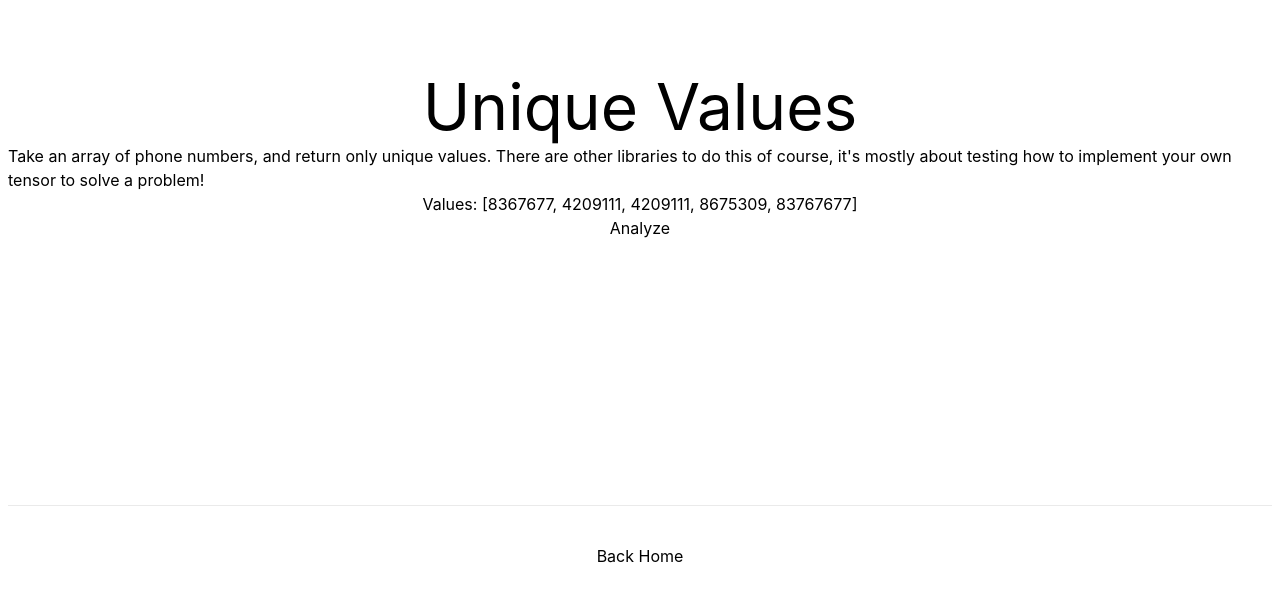
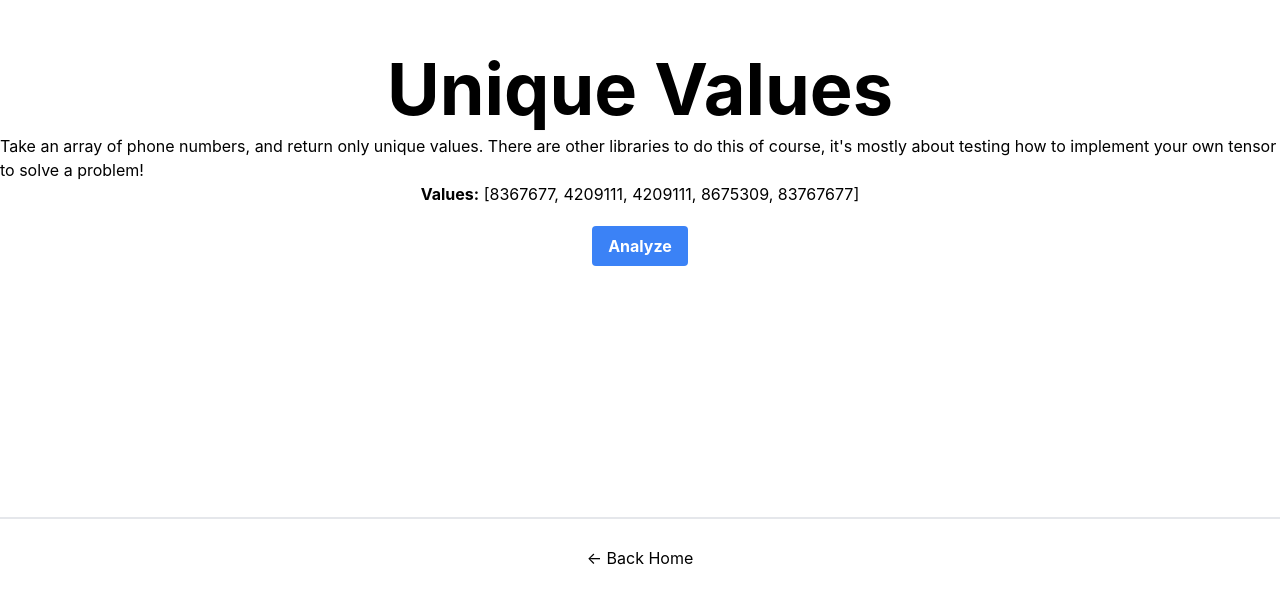
Before and after one commit to squidpunch/tensorflow-js-learning, a Next.js app: page /unique-values in a window 1280 px wide. Shown: the part 195-798 px from the top of the page. Built offline with nearby package versions, Linux system fonts and the light colour scheme.

Commit message:
Style existing paging using tailwind

```diff
--- a/pageComponents/ImageUploader.js
+++ b/pageComponents/ImageUploader.js
@@ -26,7 +26,11 @@ const ImageUploader = ({ onUpload }) => {
 
   return (
     <>
-      <button type="button" onClick={() => inputRef.current?.click()}>
+      <button
+        type="button"
+        className="bg-blue-500 hover:bg-blue-700 text-white font-bold py-2 px-4 rounded"
+        onClick={() => inputRef.current?.click()}
+      >
         Upload an Image
       </button>
       <input
--- a/pages/truck-alert.tsx
+++ b/pages/truck-alert.tsx
@@ -1,47 +1,69 @@
 import Head from 'next/head';
 import { useState, useRef } from 'react';
 import * as mobilenet from '@tensorflow-models/mobilenet';
-import styles from '../styles/Home.module.css';
 import ImageUploader from '../pageComponents/ImageUploader';
+
+const states = {
+  initial: 0,
+  uploaded: 1,
+  isTruck: 2,
+  isNotTruck: 3,
+};
+
+const statusText = [
+  '',
+  'Processing image',
+  'The image contains a truck',
+  'The image does not contain a truck',
+];
 
 const TruckAlert = () => {
   const imageRef = useRef<HTMLImageElement>(null);
-  const [isTruckText, setIsTruckText] = useState('');
+  const [demoState, setDemoState] = useState(states.initial);
 
   const verifyTruck = async (img: HTMLImageElement) => {
-    setIsTruckText('Scanning Image');
-
     const model = await mobilenet.load();
     const preditions = await model.classify(img);
 
-    if (preditions.some((p) => p.className.match(/truck/))) {
-      setIsTruckText('The image is a truck');
-    } else {
-      setIsTruckText('The image is not a truck');
-    }
+    setDemoState(
+      preditions.some((p) => p.className.match(/truck/))
+        ? states.isTruck
+        : states.isNotTruck
+    );
   };
 
   const onImageUploaded = (image: HTMLImageElement) => {
     if (imageRef?.current) {
+      setDemoState(states.uploaded);
       imageRef.current.src = image.src;
       verifyTruck(image);
     }
   };
 
   return (
-    <div className={styles.container}>
+    <div className="flex h-screen items-center justify-center flex-col min-h-screen py-2 px-0">
       <Head>
         <title>Learning TensorFlow.js | Truck Alert</title>
       </Head>
-      <main className={styles.main}>
-        <h1 className={styles.title}>Truck Alert</h1>
-        <ImageUploader onUpload={onImageUploaded} />
+      <main className="flex flex-col justify-center items-center py-20 px-0 flex-1">
+        <h1 className="m-0 leading-tight text-7xl font-bold">Truck Alert</h1>
+        <p>Use mobilenet to verify if an image is a truck or not.</p>
+        <div className="p-5">
+          {demoState === states.initial && (
+            <ImageUploader onUpload={onImageUploaded} />
+          )}
+        </div>
+
         <img ref={imageRef} width="250" id="img" />
         <br />
-        <p>{isTruckText}</p>
+        {demoState > states.initial && (
+          <p className="p-5 border-2 rounded-xl mb-10">
+            {statusText[demoState]}
+          </p>
+        )}
       </main>
-      <footer className={styles.footer}>
-        <a href="/">Back Home</a>
+      <footer className="w-full h-20 border-t-2 flex justify-center items-center">
+        <a href="/">&larr; Back Home</a>
       </footer>
     </div>
   );
--- a/pages/unique-values.tsx
+++ b/pages/unique-values.tsx
@@ -1,6 +1,5 @@
 import Head from 'next/head';
 import { useState } from 'react';
-import styles from '../styles/Home.module.css';
 import unique from '../util/unique';
 
 const UniqueValues = () => {
@@ -13,26 +12,38 @@ const UniqueValues = () => {
   };
 
   return (
-    <div className={styles.container}>
+    <div className="flex h-screen items-center justify-center flex-col min-h-screen py-2 px-0">
       <Head>
         <title>Learning TensorFlow.js | Unique Values</title>
       </Head>
-      <main className={styles.main}>
-        <h1 className={styles.title}>Unique Values</h1>
+      <main className="flex flex-col justify-center items-center py-20 px-0 flex-1">
+        <h1 className="m-0 leading-tight text-7xl font-bold">Unique Values</h1>
         <p>
           Take an array of phone numbers, and return only unique values. There
           are other libraries to do this of course, it's mostly about testing
           how to implement your own tensor to solve a problem!
         </p>
-        <p>Values: [{values.join(', ')}]</p>
+        <p>
+          <strong>Values:</strong> [{values.join(', ')}]
+        </p>
         {uniqueValues?.length > 0 ? (
-          <p>Unique: [{uniqueValues?.join(', ')}]</p>
+          <p>
+            <strong>Unique:</strong> [{uniqueValues?.join(', ')}]
+          </p>
         ) : (
-          <button onClick={getUniqueValues}>Analyze</button>
+          <div className="p-5">
+            <button
+              type="button"
+              className="bg-blue-500 hover:bg-blue-700 text-white font-bold py-2 px-4 rounded"
+              onClick={getUniqueValues}
+            >
+              Analyze
+            </button>
+          </div>
         )}
       </main>
-      <footer className={styles.footer}>
-        <a href="/">Back Home</a>
+      <footer className="w-full h-20 border-t-2 flex justify-center items-center">
+        <a href="/">&larr; Back Home</a>
       </footer>
     </div>
   );
```
